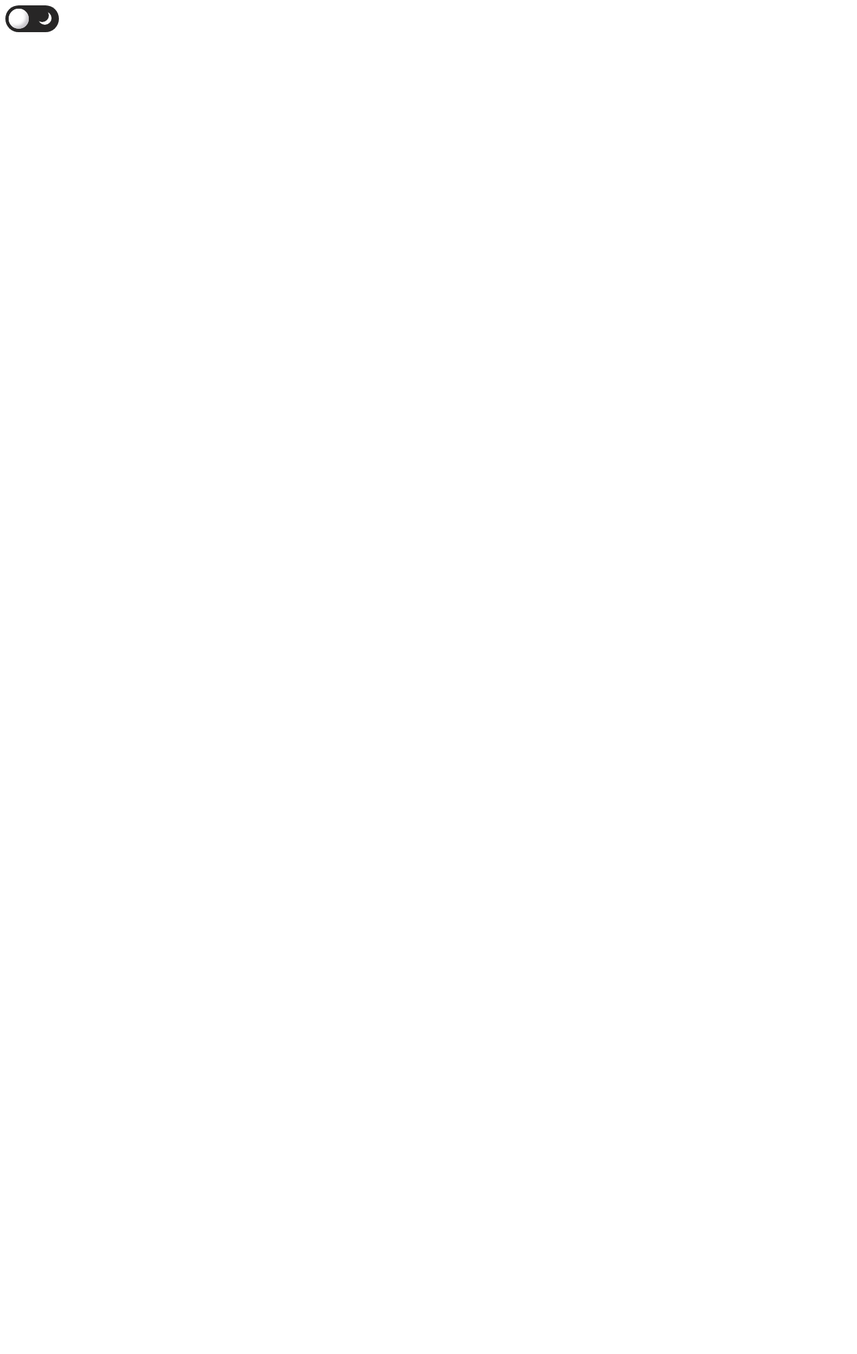
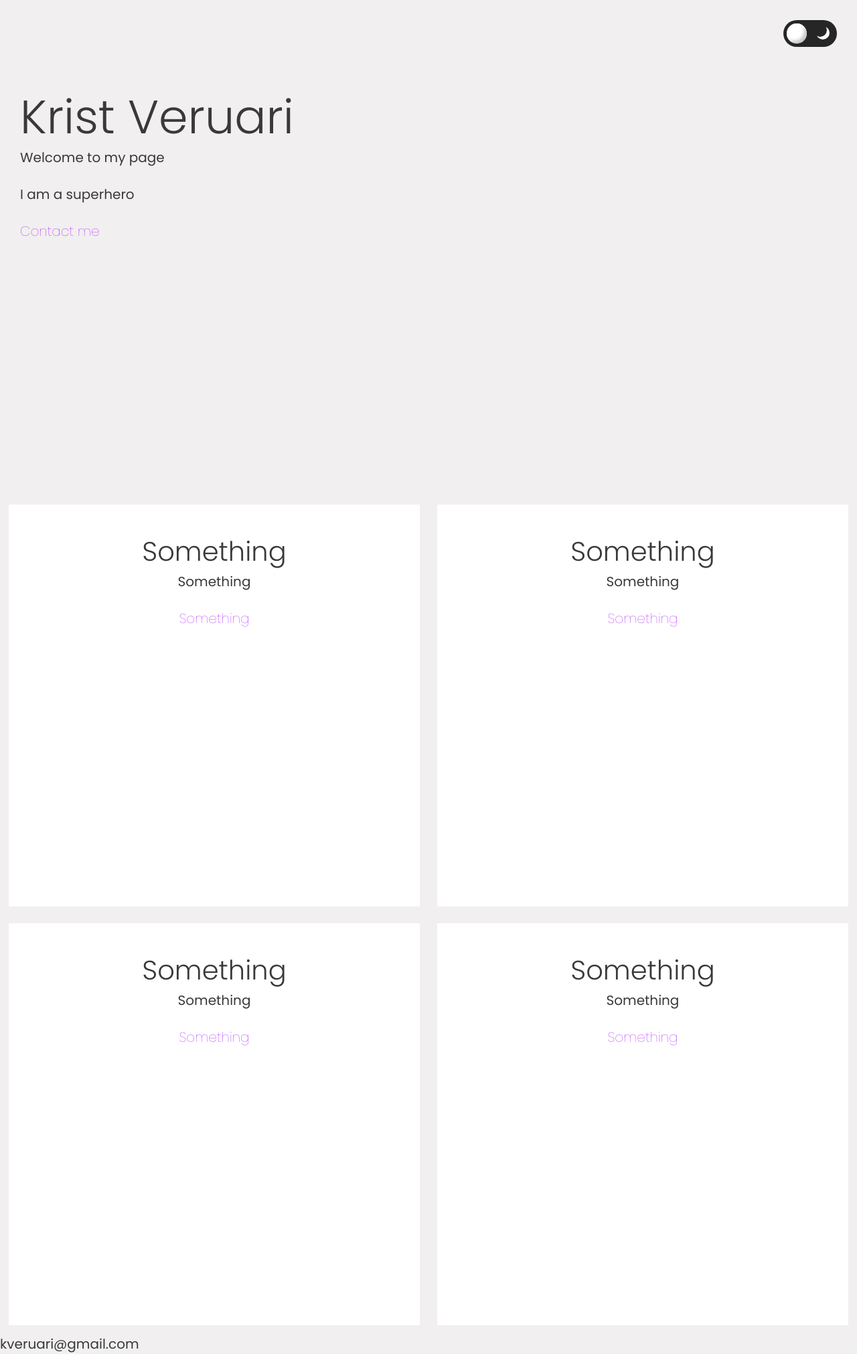
Before and after one commit to krisvck/coursera-test, a PHP site: page / in a window 1280 px wide. Before the commit the page is almost empty. Shown: the whole page at 67% size. Before the commit the page ends 48 px from the top, so only its background shows below. Run offline with PHP 8.4, Linux system fonts and the light colour scheme.

Commit message:
more styling

```diff
--- a/site/index.html
+++ b/site/index.html
@@ -15,6 +15,47 @@
         </div>
     </header>
 
+    <section class="main">
+        <div class="main-text">
+            <h1>Krist Veruari</h1>
+            <p>Welcome to my page</p>
+            <br/>
+            <p>I am a superhero</p>
+            <br/>
+            <a href="">Contact me</a>
+        </div>
+    </section>
+
+    <section class="sub-section">
+        <div class="square">
+            <h2>Something</h2>
+            <p>Something</p>
+            <br/>
+            <a href="">Something</a>
+        </div>
+        <div class="square">
+            <h2>Something</h2>
+            <p>Something</p>
+            <br/>
+            <a href="">Something</a>
+        </div>
+        <div class="square">
+            <h2>Something</h2>
+            <p>Something</p>
+            <br/>
+            <a href="">Something</a>
+        </div>
+        <div class="square">
+            <h2>Something</h2>
+            <p>Something</p>
+            <br/>
+            <a href="">Something</a>
+        </div>
+    </section>
+    <footer>
+        <p>kveruari@gmail.com</p>
+    </footer>
+
     <script src="scripts.js"></script>
 </body>
 </html>
--- a/site/style.css
+++ b/site/style.css
@@ -1,3 +1,53 @@
+@import url('https://fonts.googleapis.com/css2?family=Poppins:ital,wght@0,100;0,200;0,300;0,400;1,100;1,200;1,300;1,400&display=swap');
+
+body {
+    transition: 0.3s;
+    margin: 0;
+    padding: 0;
+    background-color: rgb(241, 239, 239);
+    font-family: 'Poppins', sans-serif;
+    color: rgb(57, 57, 57);
+}
+
+h1 {
+    font-size: 70px;
+    line-height: 70px;
+    font-weight: 300;
+    margin: 10px 0;
+}
+
+h2 {
+    font-size: 40px;
+    line-height: 40px;
+    font-weight: 300;
+    margin: 10px 0;
+}
+
+.square h2 {
+    margin: 50px 0 10px 0;
+}
+
+p {
+    margin: 0px;
+    font-size: 20px;
+}
+
+a {
+    color: rgb(162, 0, 255);
+    font-size: 20px;
+    text-decoration: none;
+    font-weight: 100;
+}
+
+.dark a {
+    color: rgb(246, 169, 241);
+}
+
+header {
+    display: flex;
+    justify-content: flex-end;
+    padding: 30px;
+}
 
 .switch {
     width: 80px;
@@ -41,3 +91,42 @@
   .dark .flicker {
     transform: translateX(40px);
   }
+
+  /* selects all the childs */
+  .dark > * {
+    color: rgb(255, 255, 255);
+  }
+
+  .main {
+      height: 80vh;
+  }
+
+  .main-text {
+      width: 50%;
+      padding: 30px;
+  }
+
+  .square {
+      width: 98%;
+      margin: 1%;
+      height: 350px;
+      background-color: rgb(255, 255, 255);
+      text-align: center;
+  }
+
+  .dark .square {
+      background-color: rgb(71, 71, 71);
+  }
+
+  .sub-section {
+      display: flex;
+      flex-wrap: wrap;
+  }
+
+  @media only screen and (min-width: 970px) {
+      .square {
+          width: 48%;
+          margin: 1%;
+          height: 600px;
+      }
+  }
```
